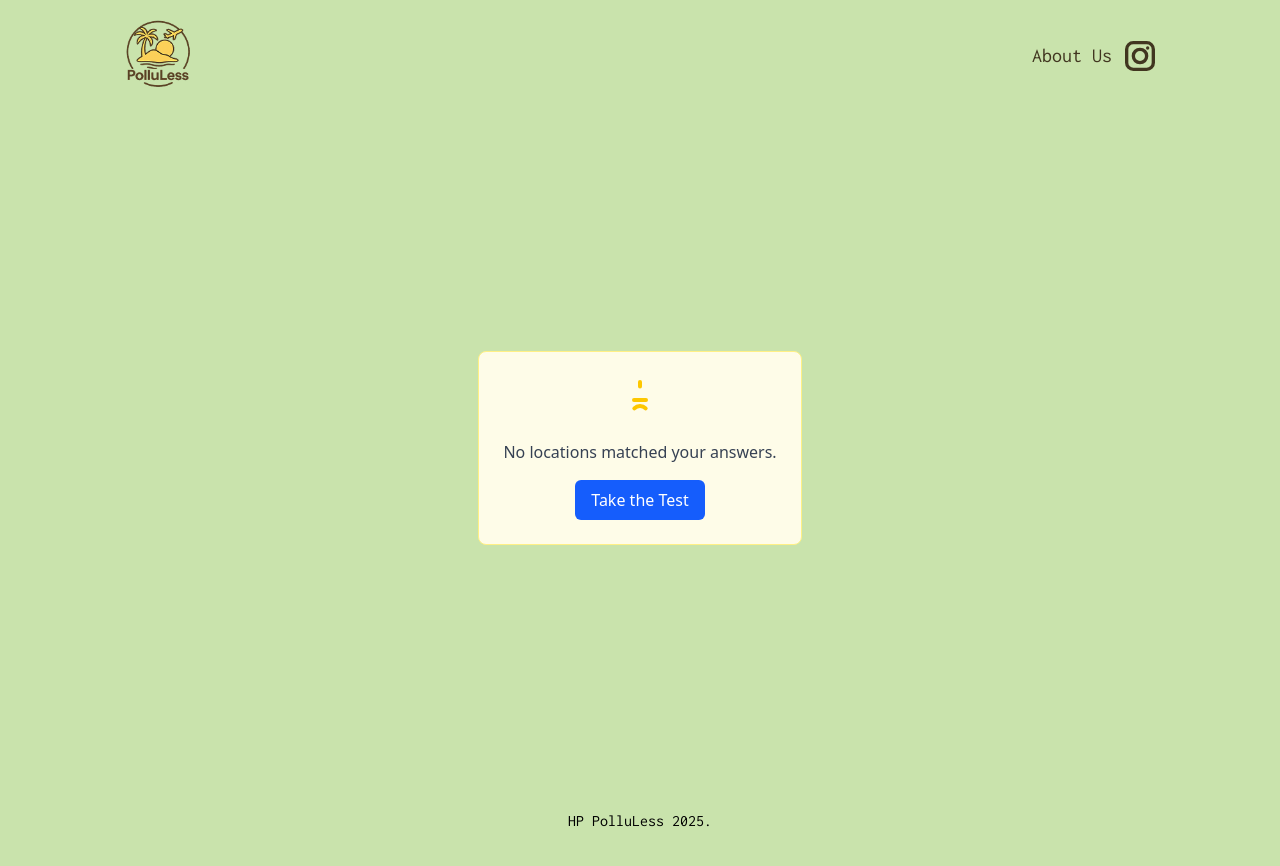
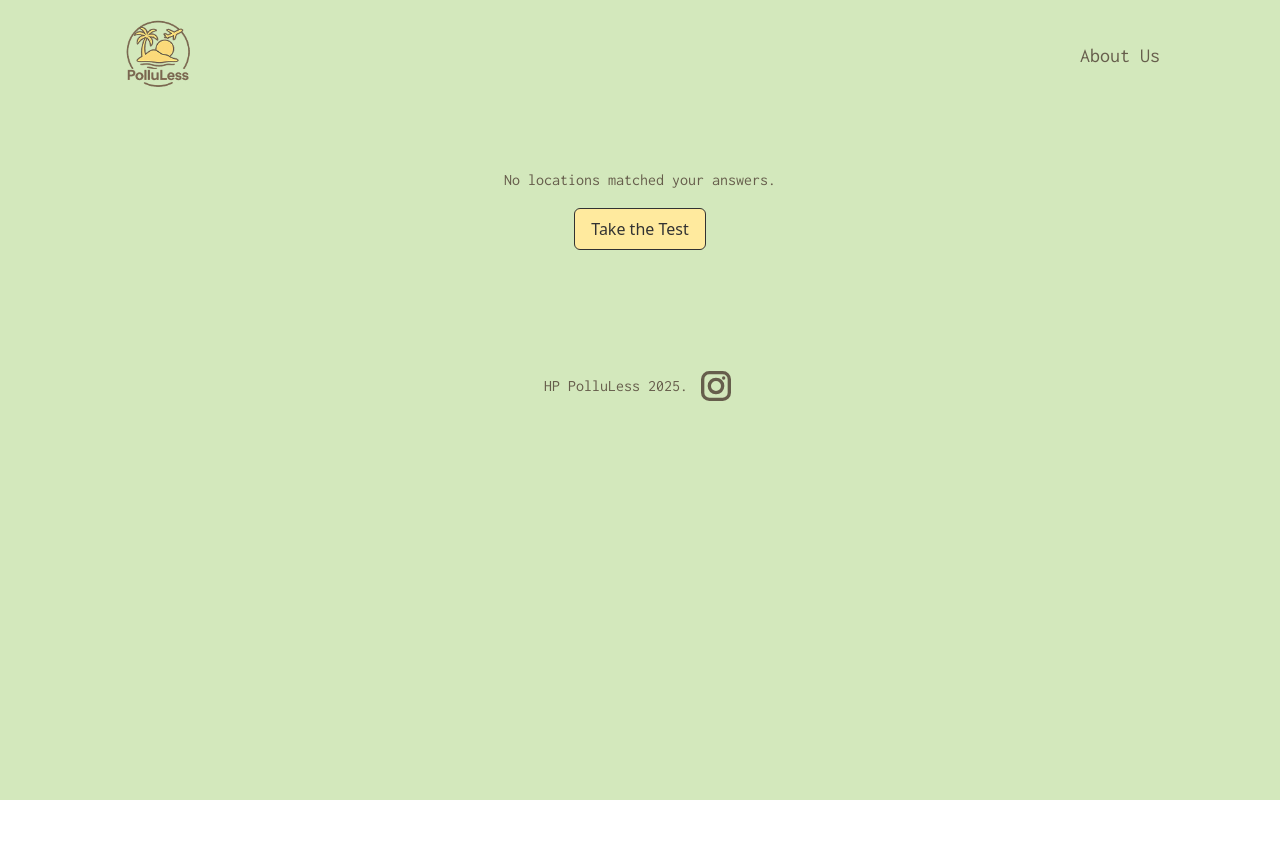
Before and after one commit to LauraBirau/hp-polluless, a SvelteKit app: page /answer-know-destination in a window 1280 px wide. Shown: the top 866 px of the page. After the commit the page ends 800 px from the top, so only its background shows below. Built offline with nearby package versions, Linux system fonts and the light colour scheme.

Commit message:
some cahnges

```diff
--- a/src/componets/+nav.svelte
+++ b/src/componets/+nav.svelte
@@ -11,24 +11,6 @@
 
 	<div class="flex w-auto h-full flex-row items-center justify-start gap-2">
 		<a href="/about-us" class="inconsolata text-xl brownish">About Us</a>
-		<a href="/" aria-label="Home">
-			<svg
-				class="w-10 h-10 brownish"
-				aria-hidden="true"
-				xmlns="http://www.w3.org/2000/svg"
-				width="24"
-				height="24"
-				fill="none"
-				viewBox="0 0 24 24"
-			>
-				<path
-					fill="currentColor"
-					fill-rule="evenodd"
-					d="M3 8a5 5 0 0 1 5-5h8a5 5 0 0 1 5 5v8a5 5 0 0 1-5 5H8a5 5 0 0 1-5-5V8Zm5-3a3 3 0 0 0-3 3v8a3 3 0 0 0 3 3h8a3 3 0 0 0 3-3V8a3 3 0 0 0-3-3H8Zm7.597 2.214a1 1 0 0 1 1-1h.01a1 1 0 1 1 0 2h-.01a1 1 0 0 1-1-1ZM12 9a3 3 0 1 0 0 6 3 3 0 0 0 0-6Zm-5 3a5 5 0 1 1 10 0 5 5 0 0 1-10 0Z"
-					clip-rule="evenodd"
-				/>
-			</svg>
-		</a>
 	</div>
 </nav>
 
--- a/src/routes/+layout.svelte
+++ b/src/routes/+layout.svelte
@@ -7,29 +7,45 @@
 	injectSpeedInsights();
 </script>
 
-<!-- Navigator-->
-
-<div class="w-full h-auto m-auto p-4 custom flex justify-center bg-olive">
-	<Nav />
-</div>
-<div class="bg-olive w-full h-lvh p-4 flex flex-col items-center">
-	<div class="w-full h-full m-auto p-4 custom flex justify-center">
-		{@render children()}
-	</div>
-	<div class="w-full lg:w-[65rem] h-30">
-		<div class="inconsolata w-full rounded-xl p-4 text-center">HP PolluLess 2025.</div>
+<div class="polka w-full min-h-screen p-4">
+	<div class="w-full h-auto flex flex-col items-center">
+		<Nav />
+		<div class="w-full h-auto m-auto p-4 custom flex justify-center">
+			{@render children()}
+		</div>
+		<div class="inconsolata w-full h-20 p-4 flex flex-row justify-center items-center gap-2">
+			<p>HP PolluLess 2025.</p>
+			<a href="/" aria-label="Home">
+				<svg
+					class="w-10 h-10 brownish"
+					aria-hidden="true"
+					xmlns="http://www.w3.org/2000/svg"
+					width="24"
+					height="24"
+					fill="none"
+					viewBox="0 0 24 24"
+				>
+					<path
+						fill="currentColor"
+						fill-rule="evenodd"
+						d="M3 8a5 5 0 0 1 5-5h8a5 5 0 0 1 5 5v8a5 5 0 0 1-5 5H8a5 5 0 0 1-5-5V8Zm5-3a3 3 0 0 0-3 3v8a3 3 0 0 0 3 3h8a3 3 0 0 0 3-3V8a3 3 0 0 0-3-3H8Zm7.597 2.214a1 1 0 0 1 1-1h.01a1 1 0 1 1 0 2h-.01a1 1 0 0 1-1-1ZM12 9a3 3 0 1 0 0 6 3 3 0 0 0 0-6Zm-5 3a5 5 0 1 1 10 0 5 5 0 0 1-10 0Z"
+						clip-rule="evenodd"
+					/>
+				</svg>
+			</a>
+		</div>
 	</div>
 </div>
 
 <style>
-	.bg-olive {
-		background-color: #c9e3ac;
-	}
-
-	.yellowish {
-		background-color: #ffe586;
-	}
 	.inconsolata {
 		font-family: 'Inconsolata';
+		color: #413620;
+	}
+	.polka {
+		background-color: #c9e3ac;
+		opacity: 0.8;
+		background-image: radial-gradient(#90be6d 0.5px, #c9e3ac 0.5px);
+		background-size: 10px 10px;
 	}
 </style>
--- a/src/routes/about-us/+page.svelte
+++ b/src/routes/about-us/+page.svelte
@@ -1,4 +1,4 @@
-<div class="w-full lg:w-[65rem] h-20 flex flex-col items-start gap-6">
+<div class="w-full lg:w-[65rem] h-[30rem] flex flex-col items-start gap-6">
 	<h1 class="text-4xl limelight-head">About Polluless</h1>
 	<p class="inconsolata-p text-md">
 		We are two students from HZ University of Applied Sciences in the Netherlands, currently working
--- a/src/routes/answer-know-destination/+page.svelte
+++ b/src/routes/answer-know-destination/+page.svelte
@@ -10,13 +10,13 @@
 	});
 </script>
 
-<div class="w-full h-full p-5 flex flex-col items-center justify-center">
+<div class="w-full lg:w-[65rem] h-auto flex flex-col items-start gap-2">
 	{#if results.length}
 		<div class="max-w-md mx-auto">
-			<div class="bg-green-50 border border-green-200 rounded-lg p-6">
+			<div class="p-6">
 				<div class="flex items-center mb-4">
 					<svg
-						class="h-8 w-8 text-green-400 mr-3"
+						class="h-8 w-8 text-green-500 mr-3"
 						fill="none"
 						viewBox="0 0 24 24"
 						stroke="currentColor"
@@ -28,31 +28,35 @@
 							d="M9 12l2 2 4-4m6 2a9 9 0 11-18 0 9 9 0 0118 0z"
 						/>
 					</svg>
-					<h2 class="text-lg font-semibold text-gray-800">Your Matches</h2>
+					<h2 class="text-2xl font-semibold limelight-head">Your Matches</h2>
 				</div>
 				{#if results.length}
 					<!-- Show country message -->
-					<p class="mb-4 text-gray-700">
-						{results[0].name} is such a good choice! We hope you enjoy the beautiful destination.<br
-						/>
-						On the side of your holiday (or as the main goal of the trip) you can check out the following
-						organizations:
+					<p class="mb-4 inconsolata-p">
+						<strong>
+							{results[0].name}
+						</strong>
+						is such a good choice! We hope you enjoy the beautiful destination.
+					</p>
+					<p class="mb-4 inconsolata-p">
+						On the side of your holiday (or as the main goal of the trip) you can check out the
+						following organizations:
 					</p>
 					<ul class="space-y-3 flex flex-col items-center justify-center">
 						{#each results as loc}
 							<li
-								class="bg-white border border-gray-200 rounded-md p-4 shadow-sm w-full flex flex-col items-center"
+								class="bg-yellowish border rounded-md p-4 shadow-sm w-full flex flex-col items-center"
 							>
-								<span class="font-medium text-gray-900 mb-2">{loc.organization}</span>
+								<span class="font-medium inconsolata-p mb-2">{loc.organization}</span>
 								{#if loc.image}
 									<img
 										src={loc.image}
 										alt={loc.organization}
-										class="w-full h-40 object-cover rounded mb-2"
+										class="w-full h-40 object-cover rounded mb-2 text-center italic"
 									/>
 								{/if}
 								{#if loc.website}
-									<p class="text-sm text-gray-700 mt-2">
+									<p class="text-sm inconsolata-p mt-2">
 										Learn more at <a
 											href={loc.website}
 											target="_blank"
@@ -66,34 +70,21 @@
 				{/if}
 			</div>
 		</div>
-		<div class="mt-6 text-center">
+		<div class="mt-6 text-center w-full">
 			<a
 				href="/know-destination"
-				class="inline-block bg-blue-600 hover:bg-blue-700 text-white font-medium py-2 px-4 rounded-md transition-colors duration-200"
+				class="yellowish w-full lg:w-1/2 p-4 text-center border-black border rounded-xl limelight-head text-2xl"
 			>
 				Take the Test Again
 			</a>
 		</div>
 	{:else}
 		<div class="max-w-md mx-auto text-center p-8">
-			<div class="bg-yellow-50 border border-yellow-200 rounded-lg p-6 mb-6">
-				<svg
-					class="mx-auto h-12 w-12 text-yellow-400 mb-4"
-					fill="none"
-					viewBox="0 0 24 24"
-					stroke="currentColor"
-				>
-					<path
-						stroke-linecap="round"
-						stroke-linejoin="round"
-						stroke-width="2"
-						d="M9.172 16.172a4 4 0 015.656 0M9 12h6m-3-9v2.25"
-					/>
-				</svg>
-				<p class="text-gray-700 mb-4">No locations matched your answers.</p>
+			<div class="p-6 mb-6">
+				<p class="inconsolata-p mb-4">No locations matched your answers.</p>
 				<a
 					href="/know-destination"
-					class="inline-block bg-blue-600 hover:bg-blue-700 text-white font-medium py-2 px-4 rounded-md transition-colors duration-200"
+					class="inline-block yellowish inconsolata-head font-medium py-2 px-4 border rounded-md transition-colors duration-200"
 				>
 					Take the Test
 				</a>
@@ -121,4 +112,8 @@
 	.yellowish:hover {
 		background-color: #edd168;
 	}
+
+	.bg-yellowish {
+		background-color: #ffe586;
+	}
 </style>
--- a/src/routes/answer-new-experience/+page.svelte
+++ b/src/routes/answer-new-experience/+page.svelte
@@ -18,10 +18,10 @@
 	});
 </script>
 
-<div class="w-full h-full p-5 flex flex-col items-center justify-center">
+<div class="w-full lg:w-[65rem] h-auto flex flex-col items-start gap-2">
 	{#if results.length}
 		<div class="max-w-md mx-auto">
-			<div class="bg-green-50 border border-green-200 rounded-lg p-6">
+			<div class="p-6">
 				<div class="flex items-center mb-4">
 					<svg
 						class="h-8 w-8 text-green-400 mr-3"
@@ -36,26 +36,26 @@
 							d="M9 12l2 2 4-4m6 2a9 9 0 11-18 0 9 9 0 0118 0z"
 						/>
 					</svg>
-					<h2 class="text-lg font-semibold text-gray-800">Your Matches</h2>
+					<h2 class="text-2xl font-semibold limelight-head">Your Matches</h2>
 				</div>
-				<p class="mb-6 text-gray-700">
+				<p class="mb-6 inconsolata-p">
 					We found just the destinations for you! Check out the following locations and
 					organizations and see what fits your needs!
 				</p>
 				{#each Object.entries(groupedResults) as [destination, orgs]}
 					<div class="mb-8 w-full">
-						<h3 class="text-lg font-bold text-blue-700 mb-2">{destination}</h3>
+						<h3 class="text-lg font-bold limelight-head mb-2">{destination}</h3>
 						<ul class="space-y-3 flex flex-col items-center justify-center">
 							{#each orgs as loc}
 								<li
-									class="bg-white border border-gray-200 rounded-md p-4 shadow-sm w-full flex flex-col items-center"
+									class="bg-yellowish border rounded-md p-4 shadow-sm w-full flex flex-col items-center"
 								>
 									<span class="font-medium text-gray-900 mb-2">{loc.organization}</span>
 									{#if loc.image}
 										<img
 											src={loc.image}
 											alt={loc.organization}
-											class="w-full h-40 object-cover rounded mb-2"
+											class="w-full h-40 object-cover rounded mb-2 text-center italic"
 										/>
 									{/if}
 									{#if loc.website}
@@ -63,7 +63,9 @@
 											Learn more at <a
 												href={loc.website}
 												target="_blank"
-												class="text-blue-600 underline">{loc.organization}</a
+												class="text-blue-600 underline"
+											>
+												{loc.organization}</a
 											>
 										</p>
 									{/if}
@@ -74,34 +76,21 @@
 				{/each}
 			</div>
 		</div>
-		<div class="mt-6 text-center">
+		<div class="mt-6 text-center w-full">
 			<a
-				href="/know-destination"
-				class="inline-block bg-blue-600 hover:bg-blue-700 text-white font-medium py-2 px-4 rounded-md transition-colors duration-200"
+				href="/new-experience"
+				class="yellowish w-full lg:w-1/2 p-4 text-center border-black border rounded-xl limelight-head text-2xl"
 			>
 				Take the Test Again
 			</a>
 		</div>
 	{:else}
 		<div class="max-w-md mx-auto text-center p-8">
-			<div class="bg-yellow-50 border border-yellow-200 rounded-lg p-6 mb-6">
-				<svg
-					class="mx-auto h-12 w-12 text-yellow-400 mb-4"
-					fill="none"
-					viewBox="0 0 24 24"
-					stroke="currentColor"
-				>
-					<path
-						stroke-linecap="round"
-						stroke-linejoin="round"
-						stroke-width="2"
-						d="M9.172 16.172a4 4 0 015.656 0M9 12h6m-3-9v2.25"
-					/>
-				</svg>
-				<p class="text-gray-700 mb-4">No locations matched your answers.</p>
+			<div class="p-6 mb-6">
+				<p class="inconsolata-p mb-4">No locations matched your answers.</p>
 				<a
-					href="/know-destination"
-					class="inline-block bg-blue-600 hover:bg-blue-700 text-white font-medium py-2 px-4 rounded-md transition-colors duration-200"
+					href="/new-experience"
+					class="inline-block yellowish inconsolata-head font-medium py-2 px-4 border rounded-md transition-colors duration-200"
 				>
 					Take the Test
 				</a>
@@ -129,4 +118,8 @@
 	.yellowish:hover {
 		background-color: #edd168;
 	}
+
+	.bg-yellowish {
+		background-color: #ffe586;
+	}
 </style>
--- a/src/routes/know-destination/+page.svelte
+++ b/src/routes/know-destination/+page.svelte
@@ -37,7 +37,7 @@
 	}
 </script>
 
-<div class="w-full lg:w-[65rem] h-20 flex flex-col items-start gap-6">
+<div class="w-full lg:w-[65rem] h-auto flex flex-col items-start gap-6">
 	<h1 class="text-4xl limelight-head">I know where I am going</h1>
 	<p class="inconsolata-p text-md">
 		Answer the following questions to find out where you should go next.
--- a/src/routes/new-experience/+page.svelte
+++ b/src/routes/new-experience/+page.svelte
@@ -32,7 +32,7 @@
 	}
 </script>
 
-<div class="w-full lg:w-[65rem] h-20 flex flex-col items-start gap-6">
+<div class="w-full lg:w-[65rem] h-auto flex flex-col items-start gap-6">
 	<h1 class="text-4xl limelight-head">Find Your Experience</h1>
 	<p class="inconsolata-p text-md">
 		Answer the following questions to find out which organizations match your interests.
@@ -90,13 +90,13 @@
 		<div class="w-full h-auto flex flex-col lg:flex-row mt-6 gap-2">
 			<button
 				type="submit"
-				class="yellowish w-full lg:w-1/2 p-4 text-center border-black border rounded-xl limelight-head text-2xl"
+				class="yellowish w-full lg:w-1/2 p-4 text-center border-black border rounded-xl limelight-head text-2xl duration-200"
 			>
 				See Matches
 			</button>
 			<a
 				href="/"
-				class="bg-red-300 hover:bg-red-400 text-white w-full lg:w-1/4 p-4 text-center border-black border rounded-xl limelight-head text-2xl"
+				class="bg-red-300 hover:bg-red-400 text-white w-full lg:w-1/4 p-4 text-center border-black border rounded-xl limelight-head text-2xl duration-200"
 			>
 				Cancel
 			</a>
```
Also changed, not shown: src/componets/+rectone.svelte (added, +17 -0 lines), src/routes/+page.svelte (+4 -4 lines).
